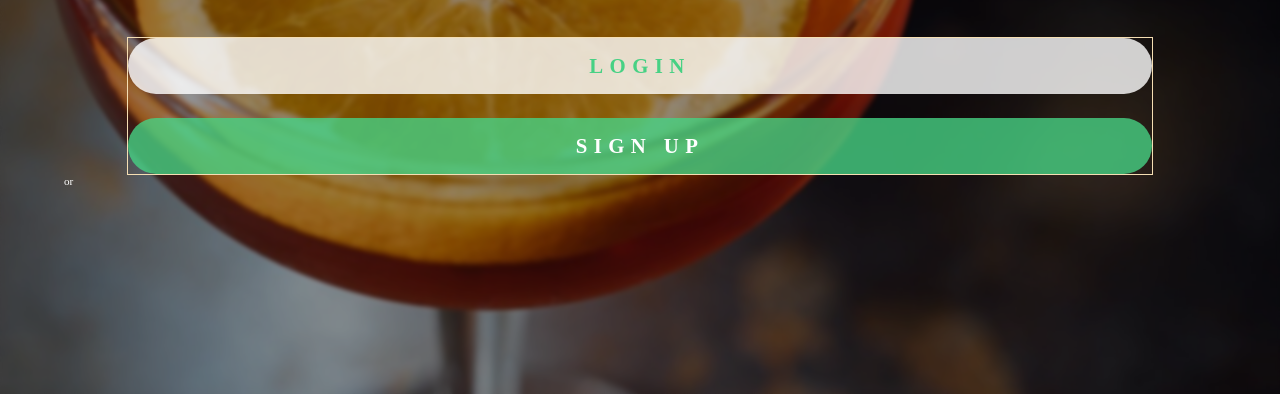
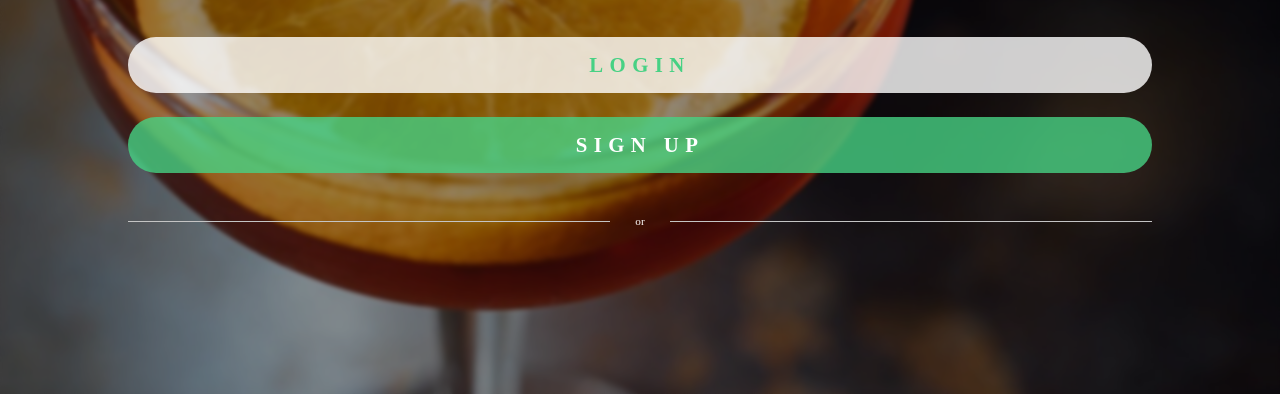
Before and after one commit to jueun11/fruit, a plain HTML site: page 제작/login-1.html in a window 1280 px wide. Shown: the part 406-800 px from the top of the page. Drawn offline with Linux system fonts and the light colour scheme.

Commit message:
라인만들기

```diff
--- a/제작/css/login-1.scss
+++ b/제작/css/login-1.scss
@@ -53,7 +53,7 @@ header{
 
 main {
   margin-top: 5vh;
-  border: 1px solid wheat;
+  // border: 1px solid wheat;
 
   &>div:nth-child(1){
     width: 80vw;
@@ -85,8 +85,30 @@ main {
     }
   }
 }
-
-section{
-  width: 90vw;
+.line::before {
+  content: "";
+  flex-grow: 1;
+  /* margin: 0vw 3vw; */
+  background-color: #c4c4c4;
+  height: 1px;
+}
+.line::after {
+  content: "";
+  flex-grow: 1;
+  /* margin: 0vw 3vw; */
+  background-color: #c4c4c4;
+  height: 1px;
+}
+.line > p {
+  margin: 2vw;
+}
+.line{
+  width: 80vw;
+  display: flex;
   justify-content: center;
+  margin-top: 2vh;
+  align-items: center;
+    &>p{
+      font-size: 0.7rem;
+    }
 }
--- a/제작/login-1.html
+++ b/제작/login-1.html
@@ -24,9 +24,9 @@
           <h2>SIGN UP</h2>
         </div>
       </main>
-      <section>
+      <div class="line">
         <p>or</p>
-      </section>
+      </div>
       <footer>
         <div></div>
         <div></div>
```
Also changed, not shown: 기획/제작방향.txt, 제작/css/login-1.css, 1 other file.
